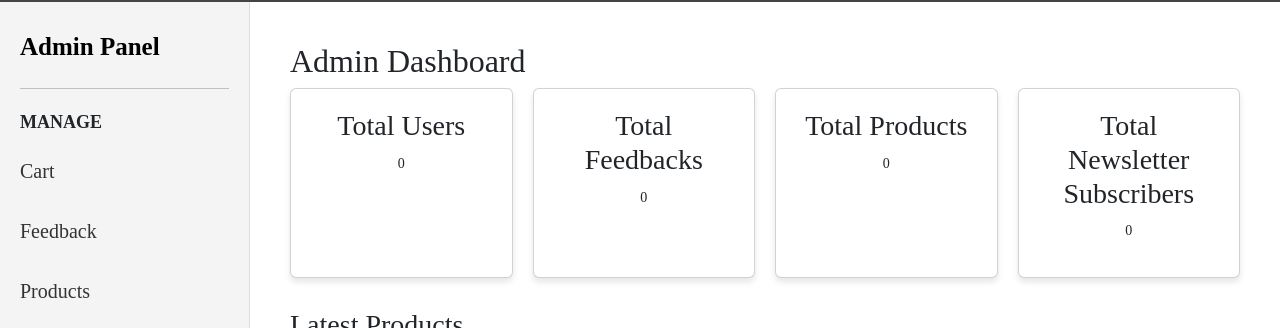
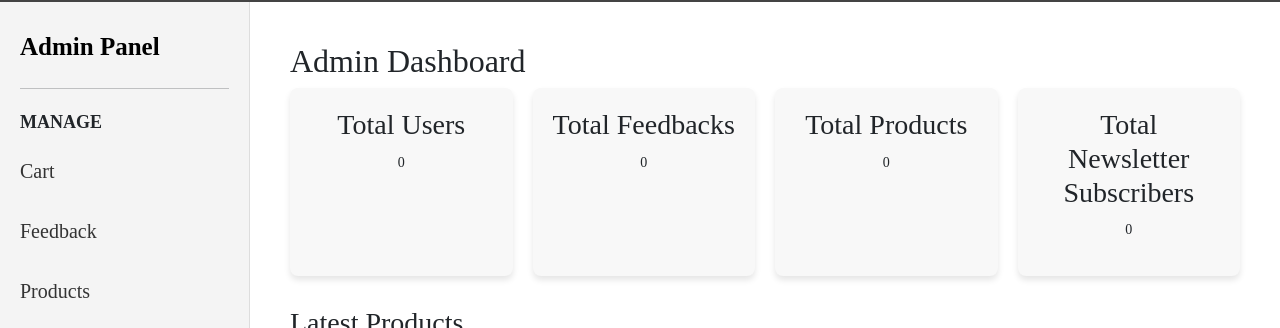
Before and after one commit to NandhanaRajeev/aura, a React (Create React App) app in the folder aura/: page /admin in a window 1280 px wide. Shown: the part 104-432 px from the top of the page. Built offline with nearby package versions, Linux system fonts and the light colour scheme; no server answers.

Commit message:
filterpageissue resolved

```diff
--- a/aura/src/Components/Admin/AdminDashboard.css
+++ b/aura/src/Components/Admin/AdminDashboard.css
@@ -8,7 +8,7 @@
   margin-bottom: 20px;
 }
 
-.card {
+.cardadmin {
   background: #f4f4f4;
   padding: 20px;
   border-radius: 10px;
@@ -31,7 +31,7 @@
   margin-bottom: 20px;
 }
 
-.card {
+.cardadmin {
   background: #f8f8f8;
   padding: 20px;
   border-radius: 8px;
@@ -40,7 +40,7 @@
   text-align: center;
 }
 
-.card h3 {
+.cardadmin h3 {
   margin-bottom: 10px;
 }
 
--- a/aura/src/Components/Admin/AdminDashboard.js
+++ b/aura/src/Components/Admin/AdminDashboard.js
@@ -35,19 +35,19 @@ const AdminDashboard = () => {
     <div className="admin-dashboard">
       <h2>Admin Dashboard</h2>
       <div className="stats">
-        <div className="card">
+        <div className="cardadmin">
           <h3>Total Users</h3>
           <p>{usersCount}</p>
         </div>
-        <div className="card">
+        <div className="cardadmin">
           <h3>Total Feedbacks</h3>
           <p>{feedbackCount}</p>
         </div>
-        <div className="card">
+        <div className="cardadmin">
           <h3>Total Products</h3>
           <p>{productsCount}</p>
         </div>
-        <div className="card">
+        <div className="cardadmin">
           <h3>Total Newsletter Subscribers</h3>
           <p>{newsletterCount}</p>
         </div>
```
Also changed, not shown: 1 other file (tests, documents, lock files or other folders).
